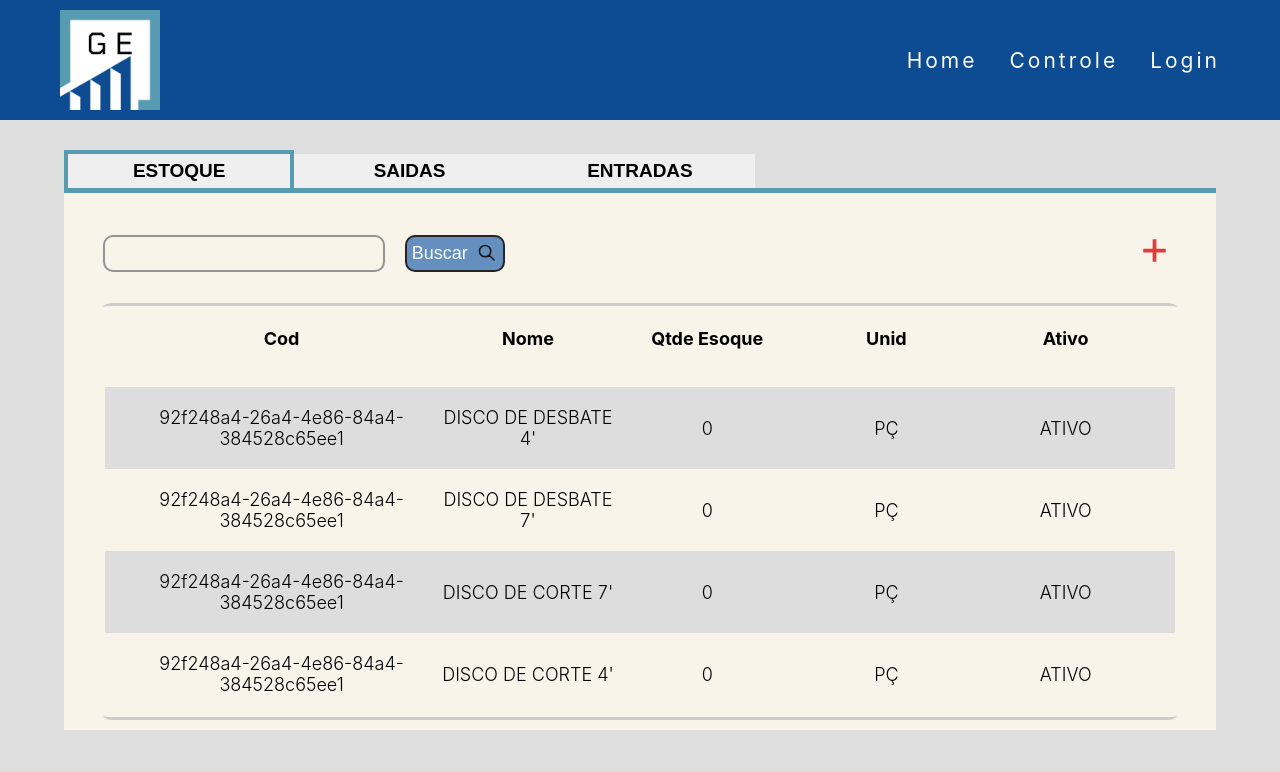
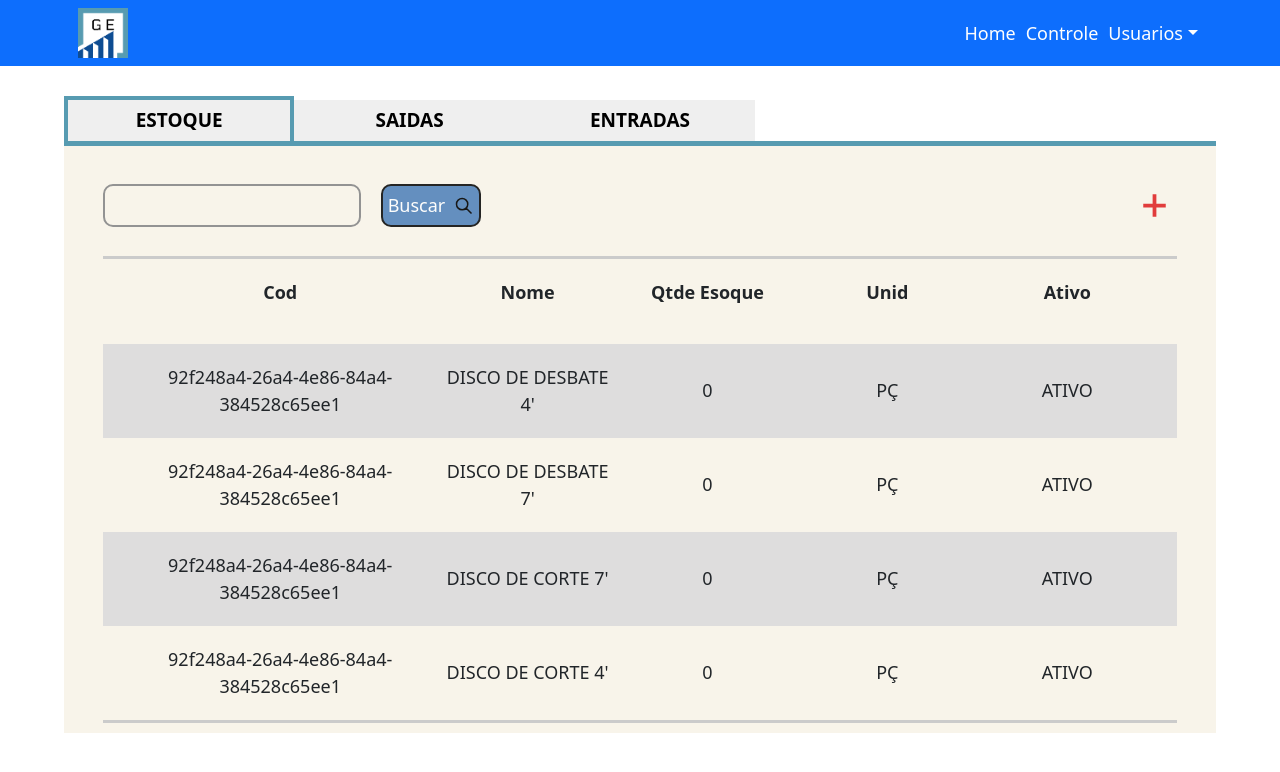
Before and after one commit to YagoFogaca/CE-FRONT, a React (Vite) app in the folder client/: page / in a window 1280 px wide. Shown: the top 772 px of the page. Built offline with nearby package versions, Linux system fonts and the light colour scheme.

Commit message:
feat: atualização no menu, passando para bootstrap

```diff
--- a/client/package.json
+++ b/client/package.json
@@ -9,8 +9,11 @@
     "preview": "vite preview"
   },
   "dependencies": {
+    "@types/bootstrap": "^5.2.6",
     "@types/styled-components": "^5.1.26",
+    "bootstrap": "^5.2.3",
     "react": "^18.2.0",
+    "react-bootstrap": "^2.7.0",
     "react-dom": "^18.2.0",
     "react-icons": "^4.7.1",
     "styled-components": "^5.3.6"
--- a/client/src/components/header/index.header.tsx
+++ b/client/src/components/header/index.header.tsx
@@ -1,35 +1,37 @@
-import { useState } from 'react';
 import * as C from './style.header';
+import Container from 'react-bootstrap/Container';
+import Nav from 'react-bootstrap/Nav';
+import Navbar from 'react-bootstrap/Navbar';
+import NavDropdown from 'react-bootstrap/NavDropdown';
 
 export function Header() {
-  const [isOpenMenu, setIsOpenMenu] = useState<boolean>(false);
-
   return (
-    <C.HeaderS open={isOpenMenu}>
-      <C.NavS open={isOpenMenu}>
-        <C.ImgS src="/logo.png" alt="logo" />
-        <C.DivMenuMobile
-          open={isOpenMenu}
-          onClick={() => {
-            setIsOpenMenu(!isOpenMenu);
-          }}
-        >
-          <div className="line1"></div>
-          <div className="line2"></div>
-          <div className="line3"></div>
-        </C.DivMenuMobile>
-        <C.UlS open={isOpenMenu}>
-          <li className="nav-li">
-            <C.ALinkS href="">Home</C.ALinkS>
-          </li>
-          <li className="nav-li">
-            <C.ALinkS href="">Controle</C.ALinkS>
-          </li>
-          <li className="nav-li">
-            <C.ALinkS href="">Login</C.ALinkS>
-          </li>
-        </C.UlS>
-      </C.NavS>
-    </C.HeaderS>
+    <C.HeadersBootstrap>
+      <Navbar collapseOnSelect expand="lg" bg="primary" variant="dark">
+        <Container>
+          <Navbar.Brand href="#home">
+            <C.ImgS src="/logo.png" alt="logo" />
+          </Navbar.Brand>
+          <Navbar.Toggle aria-controls="responsive-navbar-nav" />
+          <Navbar.Collapse id="responsive-navbar-nav">
+            <Nav className="flex-end">
+              <Nav.Link href="#features">Home</Nav.Link>
+              <Nav.Link href="#pricing">Controle</Nav.Link>
+              <NavDropdown title="Usuarios" id="collasible-nav-dropdown">
+                <NavDropdown.Item href="#action/3.1"></NavDropdown.Item>
+                <NavDropdown.Item href="#action/3.2">
+                  Ver todos usuarios
+                </NavDropdown.Item>
+                <NavDropdown.Item href="#action/3.3">
+                  Editar perfil
+                </NavDropdown.Item>
+                <NavDropdown.Divider />
+                <NavDropdown.Item href="#action/3.4">Sair</NavDropdown.Item>
+              </NavDropdown>
+            </Nav>
+          </Navbar.Collapse>
+        </Container>
+      </Navbar>
+    </C.HeadersBootstrap>
   );
 }
--- a/client/src/components/header/style.header.ts
+++ b/client/src/components/header/style.header.ts
@@ -1,93 +1,27 @@
 import styled from 'styled-components';
-import { PorpsMenuMobile } from '../../utils/types/props.types';
 
-export const HeaderS = styled.header<PorpsMenuMobile>`
-  /* min-height: 120px; */
-  height: ${props => (props.open ? '35%' : '120px')};
-  transition: height 0.3s ease-in;
-`;
+export const HeadersBootstrap = styled.header`
+  background-color: transparent;
 
-export const NavS = styled.nav<PorpsMenuMobile>`
-  position: relative;
-  display: flex;
-  align-items: center;
-  justify-content: space-between;
+  .navbar-collapse {
+    justify-content: flex-end;
+  }
 
-  font-size: system-ui;
-  background-color: #0d4c92;
-  height: ${props => (props.open ? '100%' : '100px')};
-  padding: 1rem 6rem;
-  box-sizing: content-box;
+  .nav-link {
+    font-size: 1.8rem;
+    color: #fefefe;
+    transition: all 0.2s ease-in;
+  }
 
-  @media (max-width: 999px) {
-    & {
-      padding: 1rem 4rem;
-    }
+  .nav-link:hover {
+    opacity: 0.7;
   }
-  @media (max-width: 699px) {
-    & {
-      padding: 1rem 1.2rem;
-    }
+
+  .dropdown-item {
+    font-size: 1.5rem;
   }
 `;
 
 export const ImgS = styled.img`
-  width: 100px;
-  @media (max-width: 375px) {
-    width: 75px;
-  }
+  width: 50px;
 `;
-
-export const UlS = styled.ul<PorpsMenuMobile>`
-  list-style: none;
-  display: flex;
-  z-index: 10;
-
-  li {
-    letter-spacing: 3px;
-    margin-left: 3.2rem;
-  }
-
-  @media (max-width: 999px) {
-    & {
-      display: ${props => (props.open ? 'flex' : 'none')};
-      height: 50%;
-      flex-direction: column;
-      align-items: center;
-      gap: 3rem;
-    }
-    li {
-      margin-left: 0px;
-    }
-  }
-`;
-
-export const ALinkS = styled.a`
-  color: #fefefe;
-  font-size: 2.1rem;
-  text-decoration: none;
-  transition: 0.3s;
-  &:hover {
-    opacity: 0.8;
-  }
-`;
-
-export const DivMenuMobile = styled.div<PorpsMenuMobile>`
-  display: none;
-  cursor: pointer;
-  div {
-    width: 3.2rem;
-    height: 2px;
-    background-color: #fefefe;
-    margin: 8px;
-  }
-
-  @media (max-width: 999px) {
-    & {
-      display: block;
-      position: ${props => (props.open ? 'absolute' : 'unset')};
-      right: 5px;
-      top: 5px;
-    }
-  }
-`;
--- a/client/src/main.tsx
+++ b/client/src/main.tsx
@@ -1,6 +1,7 @@
 import React from 'react';
 import ReactDOM from 'react-dom/client';
 import App from './App';
+import 'bootstrap/dist/css/bootstrap.min.css';
 import { GlobalStyle } from './global.styled';
 
 ReactDOM.createRoot(document.getElementById('root') as HTMLElement).render(
--- a/client/src/utils/types/props.types.ts
+++ b/client/src/utils/types/props.types.ts
@@ -1,7 +1,3 @@
-export type PorpsMenuMobile = {
-  open: boolean;
-};
-
 export type PropsTable = {
   widthP?: boolean;
   bg?: boolean;
```
Also changed, not shown: 1 other file (tests, documents, lock files or other folders).
